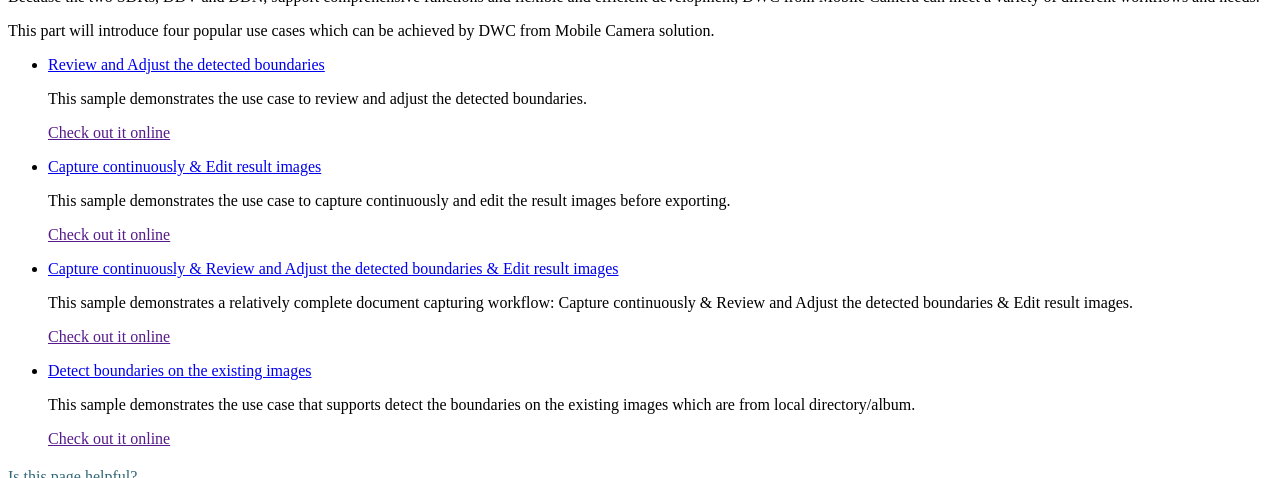
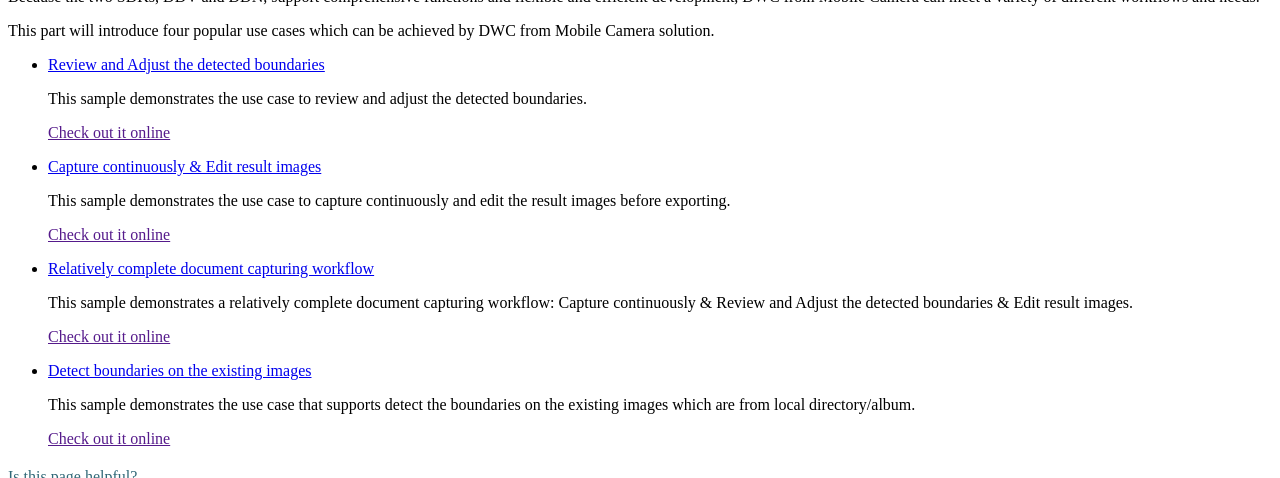
Before and after one commit to dynamsoft-docs/mobile-document-scanner-docs-js, a Jekyll site: the page built from codegallery/usecase/index.md, in a window 1280 px wide and 900 px high, scrolled down 590 px, cut to the strip 0-478 px from the top of the window. Built offline with Jekyll 4.4.1, drawn with Linux system fonts in a browser that asks for light colours.

Commit message:
Update index.md

```diff
--- a/codegallery/usecase/index.md
+++ b/codegallery/usecase/index.md
@@ -28,7 +28,7 @@ This part will introduce four popular use cases which can be achieved by DWC fro
 
     [Check out it online]()
 
-- [Capture continuously & Review and Adjust the detected boundaries & Edit result images]({{ site.codegallery }}usecases/sample3.html)
+- [Relatively complete document capturing workflow]({{ site.codegallery }}usecases/sample3.html)
 
     This sample demonstrates a relatively complete document capturing workflow: Capture continuously & Review and Adjust the detected boundaries & Edit result images.
 
```
